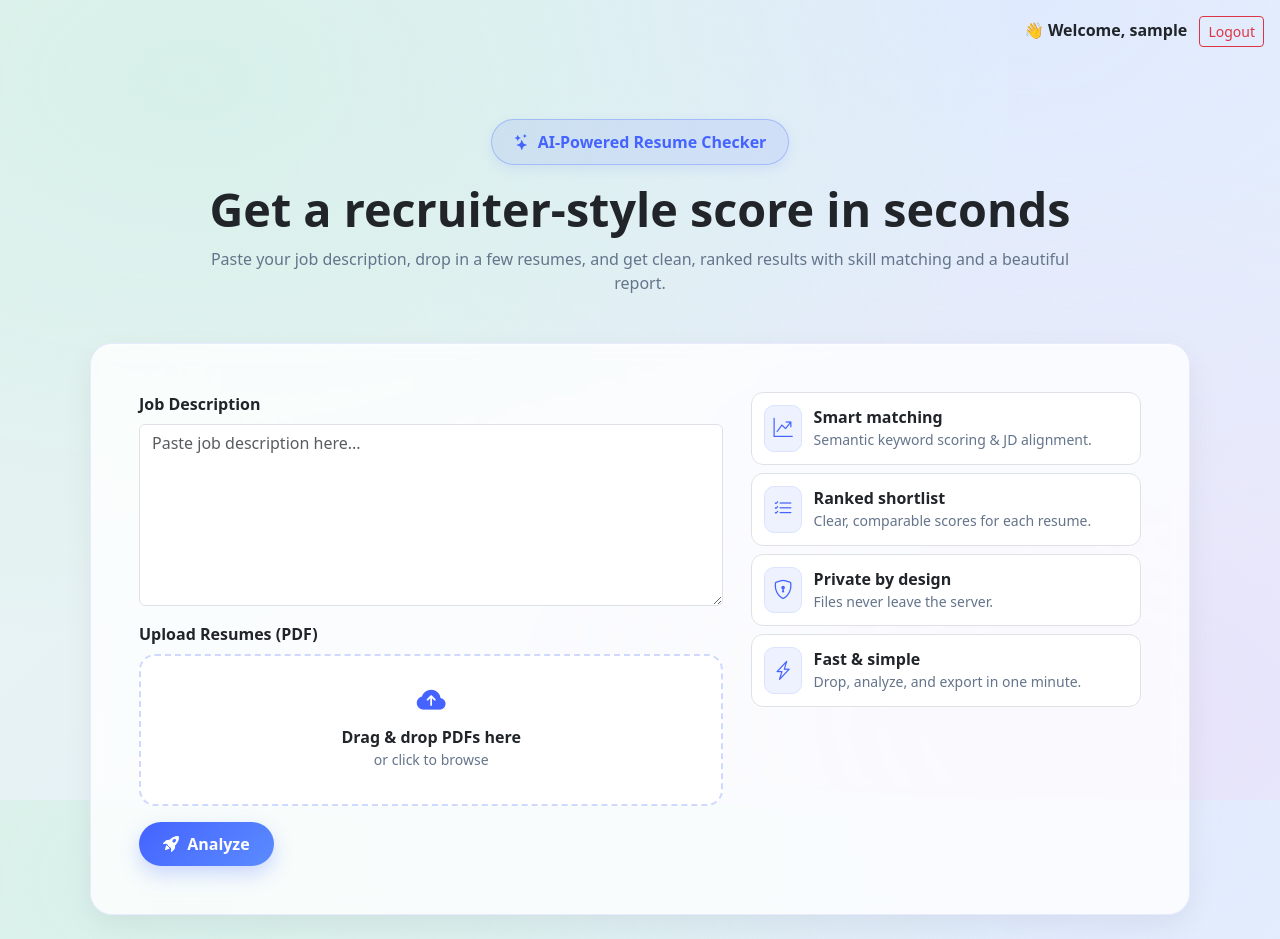
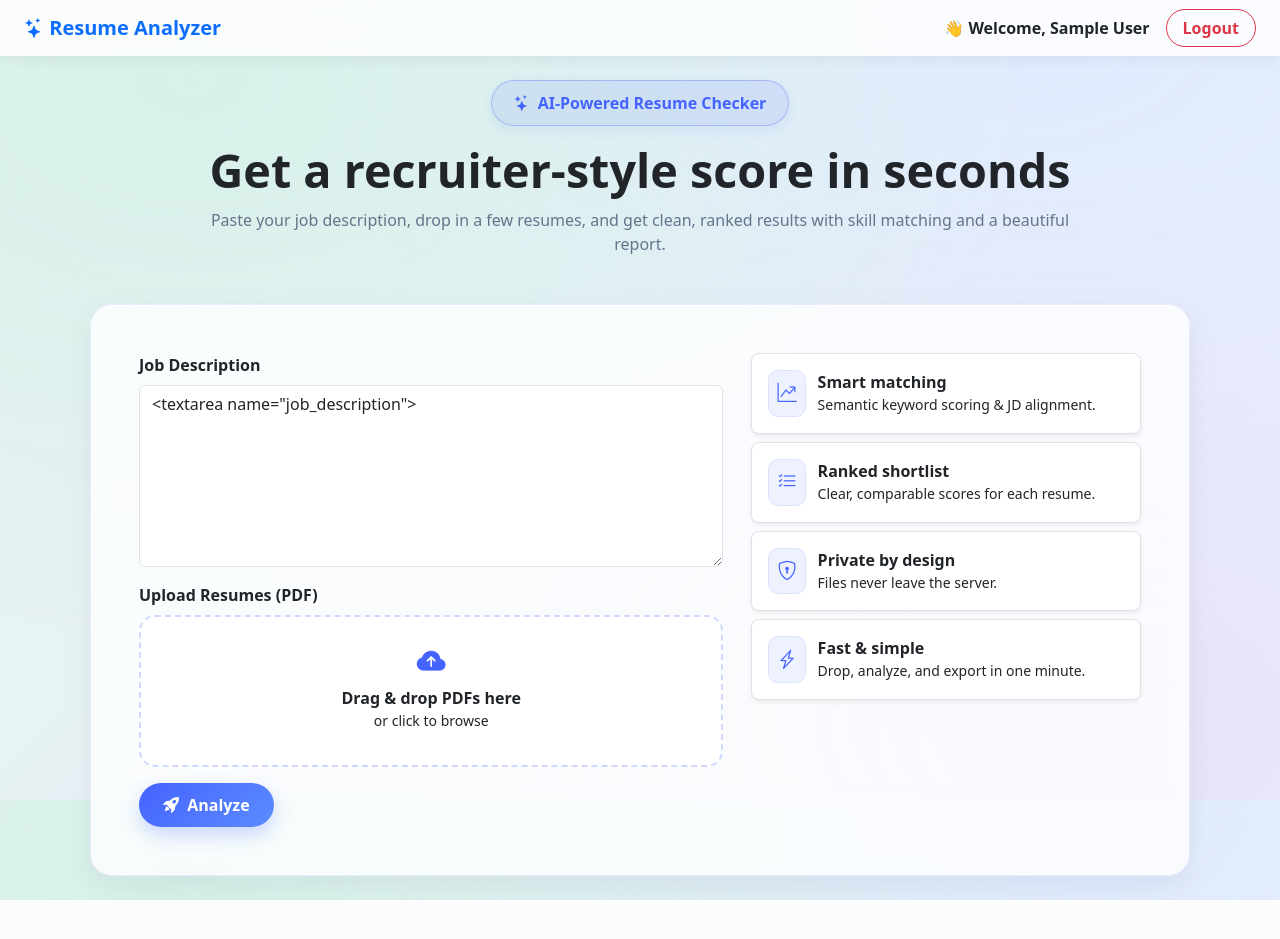
Before and after one commit to MVBS-23/Resume-Analyzer, a Flask app: template templates/index.html in a window 1280 px wide. After the commit the page ends 900 px from the top, so only its background shows below. Run offline with Flask 3, Linux system fonts and the light colour scheme; the visitor is signed in with stand-in values (Sample User, id 1); the template is opened without the code that fills it: most values are stand-ins (such as "Sample title", 1, 10 or a date in 2020); form fields are guessed from the names that the template uses; some libraries are stand-ins or nearby versions.

Commit message:
frontend changes

```diff
--- a/app.py
+++ b/app.py
@@ -3,7 +3,7 @@ import re
 import io
 import fitz  # PyMuPDF
 import pandas as pd
-from flask import Flask, render_template, request, redirect, flash, session, url_for, send_file
+from flask import Flask, render_template, request, redirect, flash, session, url_for, send_file, jsonify
 from pymongo import MongoClient
 from flask_bcrypt import Bcrypt
 from datetime import datetime
@@ -46,22 +46,34 @@ def score_resume(text, keywords):
     return score
 
 
-# ---------------------- HOME (Protected) ----------------------
-@app.route("/", methods=["GET", "POST"])
-def upload_file():
-    if "user" not in session:
-        return redirect(url_for("login"))
+# ---------------------- INDEX (PUBLIC ENTRY) ----------------------
+@app.route("/", methods=["GET"])
+def index():
+    username = session.get("user")
+    restore = request.args.get("resume_restore")
+    saved_form = session.pop("pending_form", None) if restore else None
+    return render_template("index.html", username=username, saved_form=saved_form)
 
-    username = session.get("user")
-    email = session.get("email")
 
-    if request.method == "POST":
+# ---------------------- ANALYZE (Protected Processing) ----------------------
+# ---------------------- ANALYZE (Protected Processing) ----------------------
+@app.route("/analyze", methods=["POST"])
+def analyze():
+    try:
+        # If user not logged in, tell frontend to show login modal
+        if "user" not in session:
+            print("⚠️ User not logged in — returning login_required")
+            return jsonify({"status": "login_required"})
+
+        username = session.get("user")
+        email = session.get("email")
+
         job_description = request.form.get("job_description")
         resumes = request.files.getlist("resumes")
 
         if not job_description:
-            flash("Please enter a job description")
-            return redirect(request.url)
+            print("⚠️ No job description provided")
+            return jsonify({"status": "error", "message": "Please enter a job description"})
 
         keywords = re.findall(r"\w+", job_description)
         results = []
@@ -80,14 +92,11 @@ def upload_file():
 
         for filename, score in raw_scores:
             normalized = round(score / max_score, 4) if max_score > 0 else 0
-
-            if normalized >= 0.7:
-                color = "bg-success"
-            elif normalized >= 0.4:
-                color = "bg-warning"
-            else:
-                color = "bg-danger"
-
+            color = (
+                "bg-success" if normalized >= 0.7
+                else "bg-warning" if normalized >= 0.4
+                else "bg-danger"
+            )
             results.append({
                 "Resume": filename,
                 "Score": normalized,
@@ -95,11 +104,9 @@ def upload_file():
             })
 
         df = pd.DataFrame(results).sort_values(by="Score", ascending=False).reset_index(drop=True)
-
-        # Save results to session for export
         session["results"] = df.to_dict(orient="records")
 
-        # Save results history in MongoDB
+        # Save results to DB
         results_collection.insert_one({
             "email": email,
             "username": username,
@@ -108,9 +115,64 @@ def upload_file():
             "timestamp": datetime.utcnow()
         })
 
-        return render_template("results.html", results=session["results"], username=username)
+        print("✅ Analysis complete for user:", username)
+        return jsonify({"status": "success", "redirect": url_for("results_page")})
 
-    return render_template("index.html", username=username)
+    except Exception as e:
+        print("❌ Error in /analyze:", str(e))
+        return jsonify({"status": "error", "message": str(e)})
+
+
+
+# ---------------------- RESULTS PAGE ----------------------
+@app.route("/results")
+def results_page():
+    if "results" not in session:
+        flash("No results found. Please analyze again.")
+        return redirect(url_for("index"))
+    return render_template("results.html", results=session["results"], username=session.get("user"))
+
+
+    for file in resumes:
+        if file and allowed_file(file.filename):
+            filepath = os.path.join(app.config["UPLOAD_FOLDER"], file.filename)
+            file.save(filepath)
+
+            resume_text = extract_text_from_pdf(filepath)
+            score = score_resume(resume_text, keywords)
+            raw_scores.append((file.filename, score))
+
+    max_score = max([s for _, s in raw_scores]) if raw_scores else 1
+
+    for filename, score in raw_scores:
+        normalized = round(score / max_score, 4) if max_score > 0 else 0
+
+        color = (
+            "bg-success" if normalized >= 0.7
+            else "bg-warning" if normalized >= 0.4
+            else "bg-danger"
+        )
+
+        results.append({
+            "Resume": filename,
+            "Score": normalized,
+            "Color": color
+        })
+
+    df = pd.DataFrame(results).sort_values(by="Score", ascending=False).reset_index(drop=True)
+
+    session["results"] = df.to_dict(orient="records")
+
+    # Save results history in MongoDB
+    results_collection.insert_one({
+        "email": email,
+        "username": username,
+        "job_description": job_description,
+        "results": session["results"],
+        "timestamp": datetime.utcnow()
+    })
+
+    return render_template("results.html", results=session["results"], username=username)
 
 
 # ---------------------- EXPORT RESULTS ----------------------
@@ -118,7 +180,7 @@ def upload_file():
 def export():
     if "results" not in session:
         flash("No results available to export.")
-        return redirect(url_for("upload_file"))
+        return redirect(url_for("index"))
 
     df = pd.DataFrame(session["results"])
     output = io.StringIO()
@@ -145,12 +207,32 @@ def login():
             session["user"] = user["name"]
             session["email"] = user["email"]
             session["role"] = user.get("role", "User")
-            return redirect(url_for("upload_file"))
+
+            # ✅ Restore previous form data if present
+            if session.get("pending_form"):
+                flash("Welcome back, " + user["name"] + "! You can continue your analysis.")
+                return redirect(url_for("index", resume_restore="1"))
+            else:
+                flash("Welcome back, " + user["name"] + "!")
+                return redirect(url_for("index"))
         else:
             flash("Invalid email or password.")
             return redirect(url_for("login"))
 
     return render_template("login.html")
+
+
+# ---------------------- STORE FORM TEMPORARILY ----------------------
+@app.route("/store_form", methods=["POST"])
+def store_form():
+    """
+    Temporarily saves job description and filenames in session
+    if the user is not logged in.
+    """
+    job_description = request.form.get("job_description")
+    filenames = [f.filename for f in request.files.getlist("resumes")]
+    session["pending_form"] = {"job_description": job_description, "filenames": filenames}
+    return jsonify({"status": "stored"})
 
 
 # ---------------------- SIGNUP ----------------------
@@ -163,9 +245,8 @@ def signup():
         password = request.form.get("password")
         confirm_password = request.form.get("confirm_password")
 
-        # ✅ Password validation (backend)
         if not re.match(r'^(?=.*[0-9])(?=.*[^A-Za-z0-9]).{8,}$', password):
-            flash("Password must be at least 8 characters, include one number and one special character.")
+            flash("Password must include one number and one special character.")
             return redirect(url_for("signup"))
 
         if password != confirm_password:
@@ -195,7 +276,7 @@ def signup():
 def logout():
     session.clear()
     flash("Logged out successfully.")
-    return redirect(url_for("login"))
+    return redirect(url_for("index"))
 
 
 if __name__ == "__main__":
--- a/templates/index.html
+++ b/templates/index.html
@@ -27,9 +27,21 @@
         linear-gradient(135deg, #e6f4ef, #e9efff);
       background-attachment: fixed;
     }
-    .hero{ padding: 56px 0 24px; text-align:center; }
+
+    nav.navbar {
+      background: rgba(255, 255, 255, 0.85);
+      backdrop-filter: blur(10px);
+      box-shadow: 0 4px 12px rgba(0, 0, 0, 0.05);
+    }
+    .navbar-brand {
+      font-weight: 700;
+      color: var(--brand);
+    }
+
+    .hero{ padding: 80px 0 24px; text-align:center; }
     .title{ font-weight: 800; font-size: clamp(1.8rem, 2.4vw + 1rem, 3rem); }
     .sub{ color: var(--muted); max-width: 880px; margin: 10px auto 0; }
+
     .wrap{ min-height: calc(100vh - 220px); display:flex; align-items:center; justify-content:center; padding: 24px; }
     .card-glass{
       width:100%; max-width: 1100px;
@@ -38,8 +50,8 @@
       background: var(--card);
       backdrop-filter: blur(8px);
       box-shadow: 0 10px 30px rgba(17,24,39,.06), inset 0 1px 0 rgba(255,255,255,.5);
-      overflow:hidden;
     }
+
     .badge-pill {
       display: inline-flex;
       align-items: center;
@@ -56,12 +68,14 @@
 
     .grid{ display:grid; gap:28px; grid-template-columns: 1.2fr .8fr; }
     @media (max-width: 992px){ .grid{ grid-template-columns: 1fr; } }
+
     .dropzone{
       border: 2px dashed #cfd8ff; border-radius:16px; padding: 22px; background:#fff;
       min-height: 120px; display: flex; flex-direction: column; align-items: center; justify-content: center;
       transition: .2s ease;
     }
     .dropzone.dragover{ border-color: var(--brand); box-shadow: 0 0 0 6px #e9edff; background: #f9fbff; }
+
     .file-list{ display:flex; flex-wrap:wrap; gap:8px; justify-content:center; margin-top:12px; }
     .file-pill{
       display:inline-flex; align-items:center; gap:.5rem;
@@ -69,6 +83,7 @@
       padding: 6px 10px; border-radius: 999px; font-size: .9rem;
     }
     .file-pill .remove-btn{ border:none; background:transparent; color:#e11d48; cursor:pointer; font-size:1rem; }
+
     .btn-primary-soft{
       background: linear-gradient(135deg, var(--brand), var(--brand-2));
       border: none; color: #fff; font-weight: 700;
@@ -77,23 +92,42 @@
       transition: transform .15s ease, box-shadow .2s ease, opacity .2s ease;
     }
     .btn-primary-soft:hover{ transform: translateY(-2px); box-shadow: 0 12px 28px rgba(68,99,255,.32); }
-    .muted{ color: var(--muted); }
+
     .feature{ display:flex; gap:12px; align-items:flex-start; padding:12px; border-radius:12px; }
     .feature i{ color: var(--brand); font-size: 1.2rem; background:#eef2ff; border:1px solid #dbe3ff; border-radius:10px; padding:8px; }
 
-    .highlights{
-      margin-top: 60px;
+    .navbar .btn-outline-danger {
+      border-width: 1.5px;
+      font-weight: 600;
     }
   </style>
 </head>
 <body>
 
-  <!-- Top bar with welcome + logout -->
-  <div class="container-fluid p-3 text-end">
-    <span class="fw-semibold">👋 Welcome, {{ username }}</span>
-    <a href="{{ url_for('logout') }}" class="btn btn-sm btn-outline-danger ms-2">Logout</a>
+<nav class="navbar navbar-expand-lg fixed-top">
+  <div class="container-fluid px-4">
+    <a class="navbar-brand fw-bold text-primary" href="#"><i class="bi bi-stars"></i> Resume Analyzer</a>
+    <div class="collapse navbar-collapse justify-content-end">
+      {% if session.get('user') %}
+        <div class="d-flex align-items-center gap-3">
+          <span class="fw-semibold fs-6">👋 Welcome, {{ session['user'] }}</span>
+          <a href="{{ url_for('logout') }}" class="btn btn-outline-danger rounded-pill px-3 fw-semibold">Logout</a>
         </div>
+      {% else %}
+        <ul class="navbar-nav">
+          <li class="nav-item me-2">
+            <a class="btn btn-outline-primary rounded-pill px-3" href="{{ url_for('login') }}">Sign In</a>
+          </li>
+          <li class="nav-item">
+            <a class="btn btn-primary rounded-pill px-3" href="{{ url_for('signup') }}">Sign Up</a>
+          </li>
+        </ul>
+      {% endif %}
+    </div>
+  </div>
+</nav>
 
+<!-- Hero Section -->
 <section class="hero">
   <div class="badge-pill">
     <i class="bi bi-stars"></i> AI-Powered Resume Checker
@@ -104,13 +138,11 @@
 
 <div class="wrap">
   <div class="card-glass p-4 p-lg-5">
-      <form action="/" method="post" enctype="multipart/form-data" class="grid">
-
-        <!-- Left: Inputs -->
+    <form id="analyzeForm" enctype="multipart/form-data" class="grid">
       <div>
         <label class="form-label fw-semibold">Job Description</label>
-          <textarea name="job_description" class="form-control mb-3" rows="7"
-                    placeholder="Paste job description here..." required></textarea>
+        <textarea id="job_description" name="job_description" class="form-control mb-3" rows="7"
+          placeholder="Paste job description here..." required>{{ saved_form.job_description if saved_form }}</textarea>
 
         <label class="form-label fw-semibold">Upload Resumes (PDF)</label>
         <div id="drop" class="dropzone mb-2 text-center">
@@ -119,38 +151,47 @@
           <div class="muted small">or click to browse</div>
           <input id="fileInput" type="file" name="resumes" accept="application/pdf"
             multiple required class="form-control mt-3" style="display:none;">
-            <!-- File list inside dropzone -->
           <div id="fileList" class="file-list"></div>
         </div>
 
         <div class="d-flex align-items-center gap-2 mt-3">
-            <button type="submit" class="btn-primary-soft">
+          <button type="button" id="analyzeBtn" class="btn-primary-soft">
             <i class="bi bi-rocket-takeoff-fill me-1"></i> Analyze
           </button>
         </div>
       </div>
 
-        <!-- Right: highlights -->
-        <div class="Highlights">
-          <div class="feature bg-white border mb-2">
+      <div class="highlights">
+        <div class="feature bg-white border mb-2 rounded-3 shadow-sm p-3">
           <i class="bi bi-graph-up-arrow"></i>
           <div><div class="fw-bold">Smart matching</div><div class="muted small">Semantic keyword scoring & JD alignment.</div></div>
         </div>
-          <div class="feature bg-white border mb-2">
+        <div class="feature bg-white border mb-2 rounded-3 shadow-sm p-3">
           <i class="bi bi-list-check"></i>
           <div><div class="fw-bold">Ranked shortlist</div><div class="muted small">Clear, comparable scores for each resume.</div></div>
         </div>
-          <div class="feature bg-white border mb-2">
+        <div class="feature bg-white border mb-2 rounded-3 shadow-sm p-3">
           <i class="bi bi-shield-lock"></i>
           <div><div class="fw-bold">Private by design</div><div class="muted small">Files never leave the server.</div></div>
         </div>
-          <div class="feature bg-white border">
+        <div class="feature bg-white border rounded-3 shadow-sm p-3">
           <i class="bi bi-lightning-charge"></i>
           <div><div class="fw-bold">Fast & simple</div><div class="muted small">Drop, analyze, and export in one minute.</div></div>
         </div>
       </div>
+    </form>
+  </div>
+</div>
 
-      </form>
+<div class="modal fade" id="loginModal" tabindex="-1">
+  <div class="modal-dialog modal-dialog-centered">
+    <div class="modal-content text-center p-4">
+      <h5 class="fw-bold mb-3">Please log in or sign up to continue</h5>
+      <div class="d-flex justify-content-center gap-3">
+        <a href="{{ url_for('login') }}" class="btn btn-primary rounded-pill px-4">Sign In</a>
+        <a href="{{ url_for('signup') }}" class="btn btn-outline-primary rounded-pill px-4">Sign Up</a>
+      </div>
+    </div>
   </div>
 </div>
 
@@ -159,49 +200,76 @@
 const drop = document.getElementById('drop');
 const input = document.getElementById('fileInput');
 const list = document.getElementById('fileList');
+const analyzeBtn = document.getElementById('analyzeBtn');
 let filesArray = [];
 
-    const openPicker = () => input.click();
+drop.addEventListener('click', () => input.click());
+drop.addEventListener('dragover', e => { e.preventDefault(); drop.classList.add('dragover'); });
+drop.addEventListener('dragleave', () => drop.classList.remove('dragover'));
+drop.addEventListener('drop', e => { e.preventDefault(); drop.classList.remove('dragover'); handleFiles(e.dataTransfer.files); });
+input.addEventListener('change', () => handleFiles(input.files));
 
-    const renderFiles = () => {
+function handleFiles(files) {
+  filesArray = [...filesArray, ...files];
+  const dataTransfer = new DataTransfer();
+  filesArray.forEach(f => dataTransfer.items.add(f));
+  input.files = dataTransfer.files;
+  renderFiles();
+}
+
+function renderFiles() {
   list.innerHTML = '';
-      filesArray.forEach((f, index) => {
+  filesArray.forEach((f, i) => {
     const pill = document.createElement('span');
     pill.className = 'file-pill';
-        pill.innerHTML = `<i class="bi bi-file-earmark-pdf"></i> ${f.name}
-          <button type="button" class="remove-btn" data-index="${index}">&times;</button>`;
+    pill.innerHTML = `<i class="bi bi-file-earmark-pdf"></i> ${f.name} <button type="button" class="remove-btn" data-index="${i}">&times;</button>`;
     list.appendChild(pill);
   });
   list.querySelectorAll('.remove-btn').forEach(btn => {
     btn.addEventListener('click', e => {
-          const idx = e.target.getAttribute('data-index');
+      const idx = e.target.dataset.index;
       filesArray.splice(idx, 1);
-          updateFileInput();
       renderFiles();
     });
   });
-    };
+}
 
-    const updateFileInput = () => {
-      const dataTransfer = new DataTransfer();
-      filesArray.forEach(file => dataTransfer.items.add(file));
-      input.files = dataTransfer.files;
-    };
+// ✅ Robust Analyze Click Logic
+analyzeBtn.addEventListener('click', async () => {
+  try {
+    console.log("🚀 Analyze clicked");
+    const form = document.getElementById('analyzeForm');
+    const formData = new FormData(form);
+    const response = await fetch('/analyze', { method: 'POST', body: formData });
+    console.log("📦 Response:", response);
 
-    const handleFiles = files => {
-      filesArray = [...filesArray, ...files];
-      updateFileInput();
-      renderFiles();
-    };
+    const text = await response.text();
+    console.log("🧾 Raw:", text);
 
-    drop.addEventListener('click', openPicker);
-    drop.addEventListener('dragover', e => { e.preventDefault(); drop.classList.add('dragover'); });
-    drop.addEventListener('dragleave', () => drop.classList.remove('dragover'));
-    drop.addEventListener('drop', e => {
-      e.preventDefault(); drop.classList.remove('dragover');
-      handleFiles(e.dataTransfer.files);
+    let result;
+    try { result = JSON.parse(text); }
+    catch { console.error("❌ Not valid JSON."); alert("Unexpected server response."); return; }
+
+    console.log("✅ Parsed:", result);
+
+    if (result.status === 'login_required') {
+      await fetch('/store_form', { method: 'POST', body: formData });
+      const modal = new bootstrap.Modal(document.getElementById('loginModal'));
+      modal.show();
+    }
+    else if (result.status === 'success' && result.redirect) {
+      console.log("➡️ Redirecting to:", result.redirect);
+      window.location.href = result.redirect;
+    }
+    else if (result.status === 'error') {
+      alert(result.message);
+      console.error(result.message);
+    }
+  } catch (err) {
+    console.error("❌ Analyze error:", err);
+    alert("An error occurred. Check console logs.");
+  }
 });
-    input.addEventListener('change', () => handleFiles(input.files));
 </script>
 </body>
 </html>
```
Lines whose indentation alone changed are shown as unchanged.
